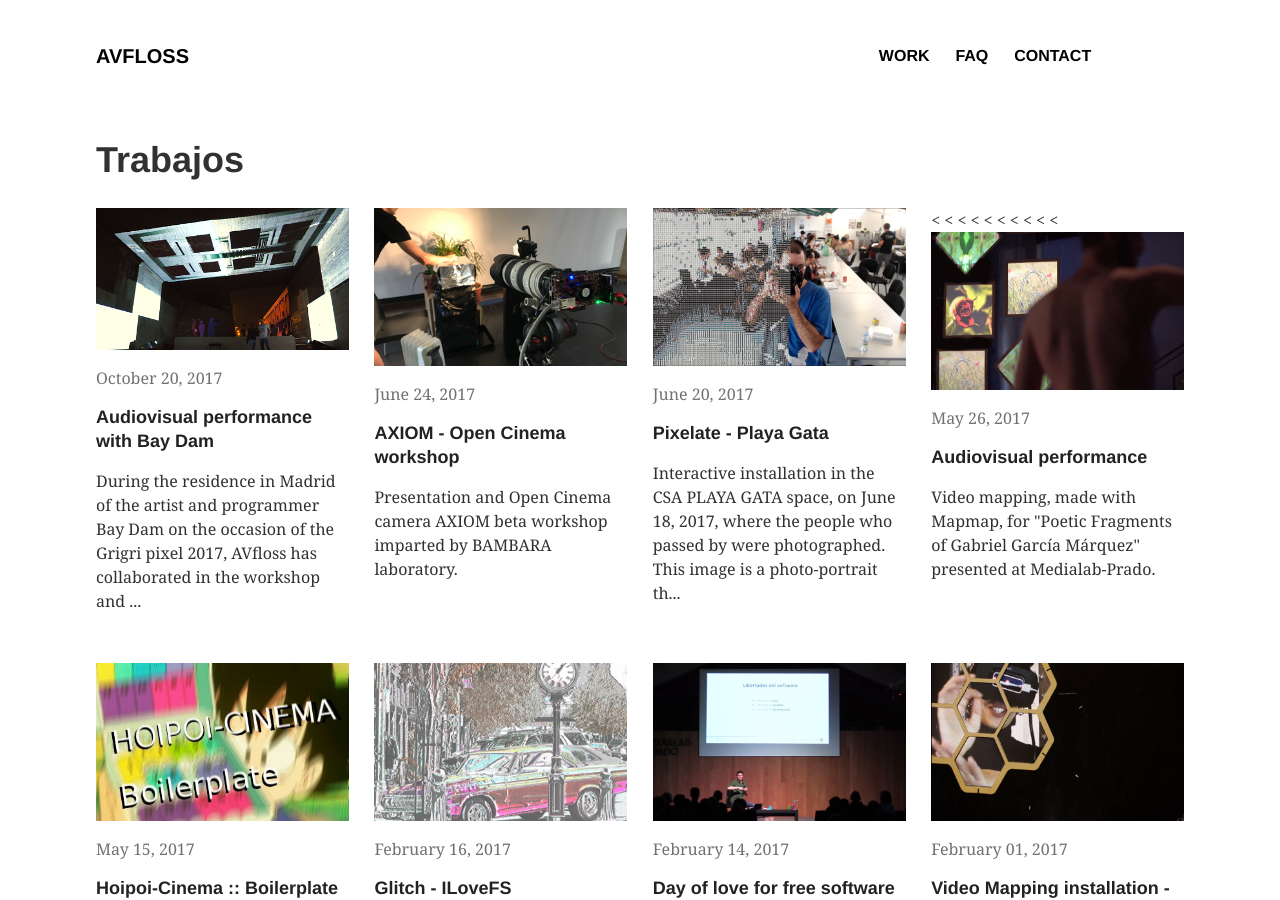
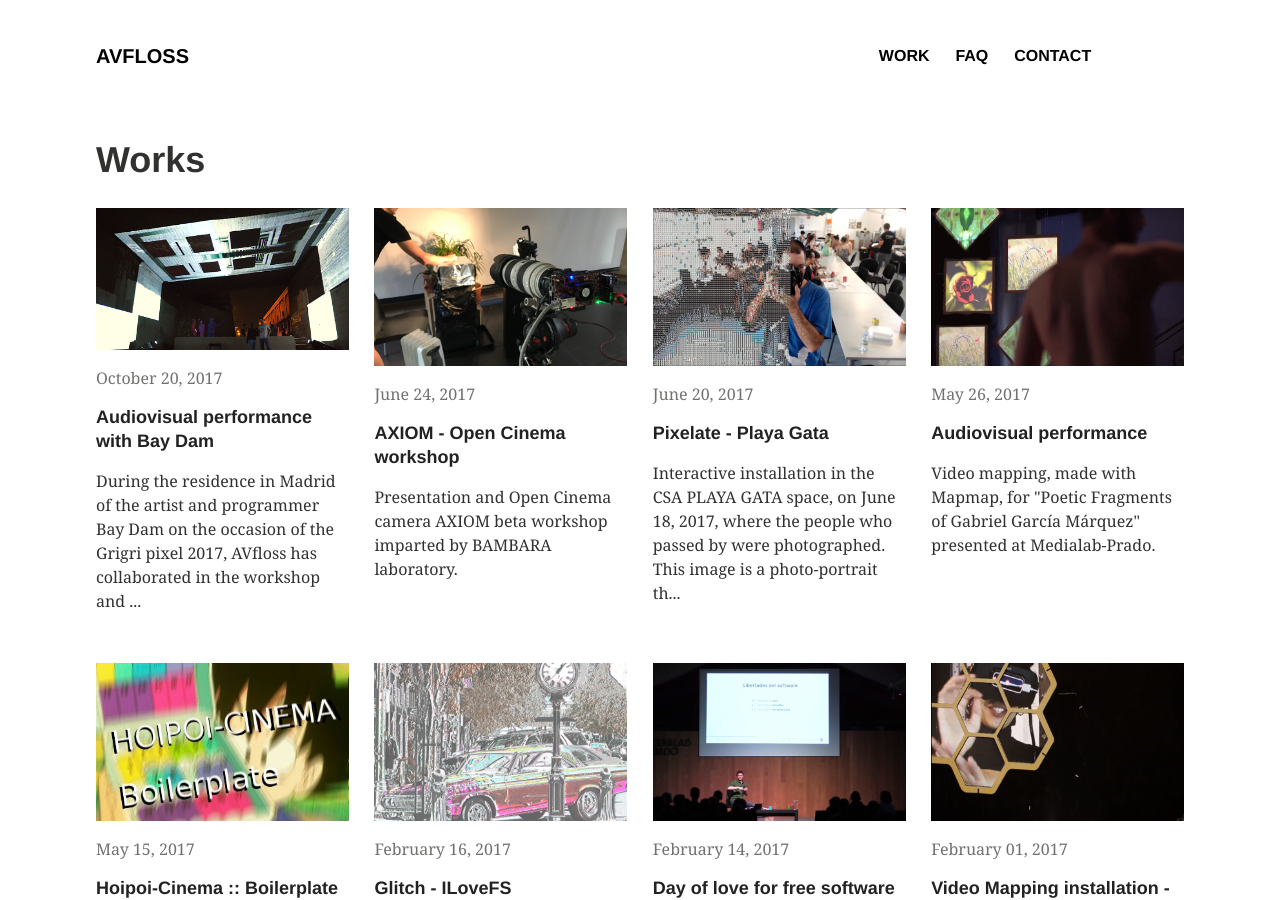
Before and after one commit to AVFLOSS/avfloss.github.io, a Jekyll site: the page built from index.md, in a window 1280 px wide and 900 px high. Built offline with Jekyll 4.4.1, drawn with Linux system fonts in a browser that asks for light colours.

```diff
--- a/Gemfile
+++ b/Gemfile
@@ -5,3 +5,6 @@ gem "jekyll"
 gem "jekyll-sitemap"
 gem "jekyll-gist"
 gem "jekyll-feed"
+gem "octopress-multilingual"
+gem "octopress-linkblog"
+gem "octopress-feeds"
--- a/index.md
+++ b/index.md
@@ -1,12 +1,12 @@
 ---
 layout: archive
 permalink: /
-title: "Trabajos"
-lang: es
+title: "Works"
+lang: en
 ---
 
 <div class="tiles">
 {% for post in site.posts %}
-	<{% include post-grid.html %}
+	{% include post-grid.html %}
 {% endfor %}
 </div><!-- /.tiles -->
```
